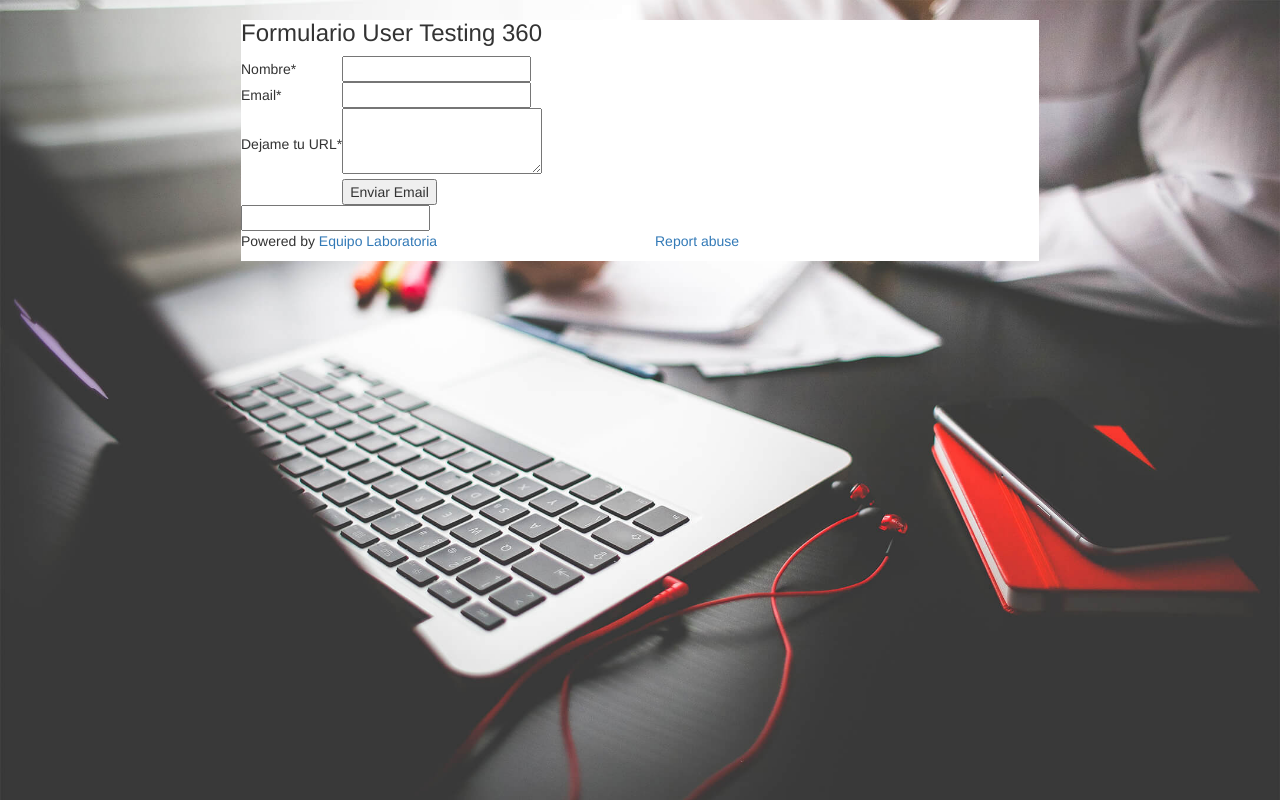
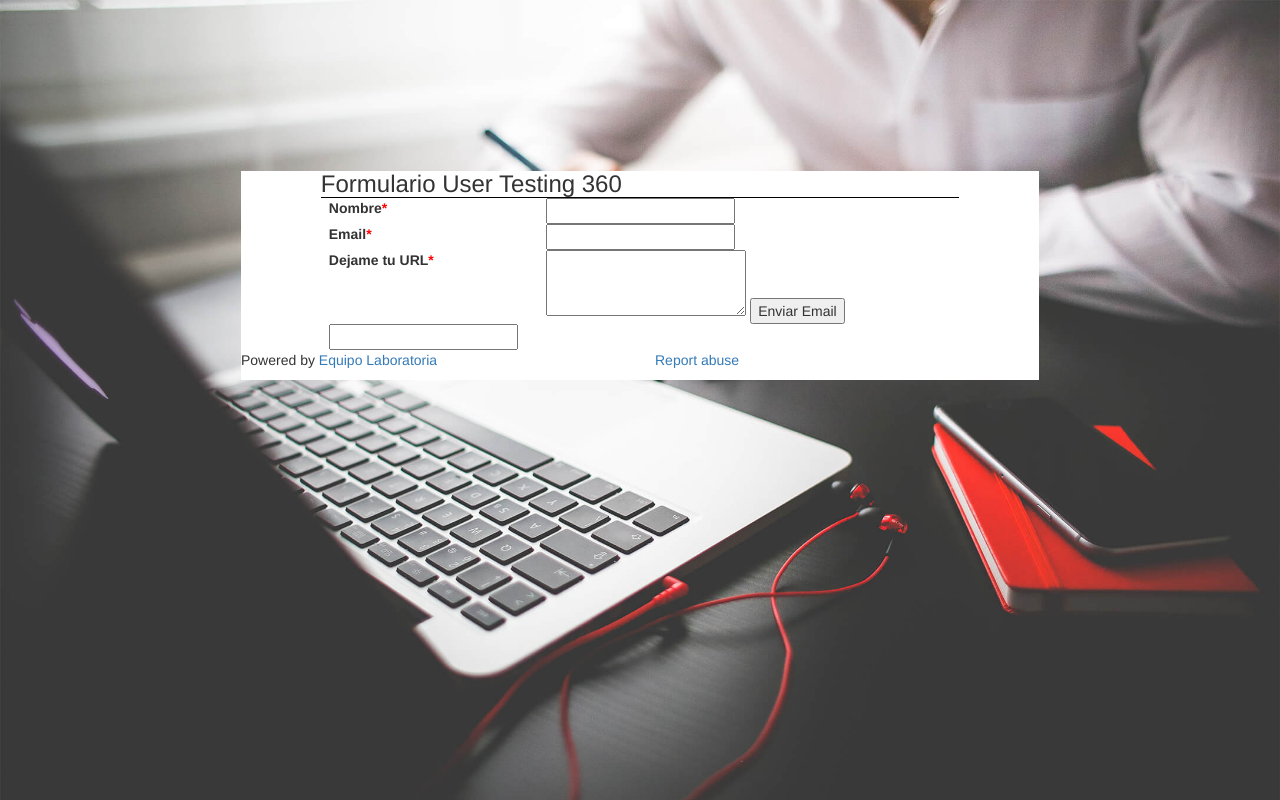
Before and after one commit to rpsolange/UserTesting, a plain HTML site: page contact.html in a window 1280 px wide. Drawn offline with Linux system fonts and the light colour scheme.

Commit message:
avanzando

```diff
--- a/contact.html
+++ b/contact.html
@@ -19,32 +19,34 @@
 			<div class="formulario">
 				<h3>Formulario User Testing 360</h3>
 				<form method="get">
-					<table>
-						<tr>
-							<td>Nombre<font>*</font></td>
-							<td>
-								<input type="text" name="nombre">
-							</td>
-						</tr>
-						<tr>
-							<td>Email<font>*</font></td>
-							<td>
-								<input type="email" name="correo">
-							</td>
-						</tr>
-						<tr>
-							<td>Dejame tu URL<font>*</font></td>
-							<td>
-								<textarea cols="22" rows="3"></textarea>
-							</td>
-						</tr>
-						<tr>
-							<td></td>
-							<td>
-								<button>Enviar Email</button>
-							</td>
-						</tr>
-					</table>
+					<div class="row">
+						<div class="col-md-4">
+							<label>Nombre<font color="red">*</font></label>
+							</label>
+						</div>
+						<div class="col-md-8">
+							<input type="text" name="nombre">
+						</div>
+					</div>
+
+					<div class="row">
+						<div class="col-md-4">
+							<label>Email<font color="red">*</font></label>
+						</div>
+						<div class="col-md-8">
+							<input type="email" name="correo">
+						</div>
+					</div>
+
+					<div class="row">
+						<div class="col-md-4">
+							<label>Dejame tu URL<font color="red">*</font></label>
+						</div>
+						<div class="col-md-8">
+							<textarea cols="22" rows="3"></textarea>
+							<button>Enviar Email</button>
+						</div>
+					</div>
 					<input type="text" name="nombre">
 				</form>
 				<div class="row">
--- a/css/contact.css
+++ b/css/contact.css
@@ -8,6 +8,13 @@
 }
 .formulario{
 	width: 70%;
-	margin: auto;
+	margin: 15% auto;
 	background-color: white;
 }
+.formulario h3{
+	border-bottom: 1px solid black;
+	margin: auto 10%;
+}
+form{
+	margin: 0% 11%;
+}
```
